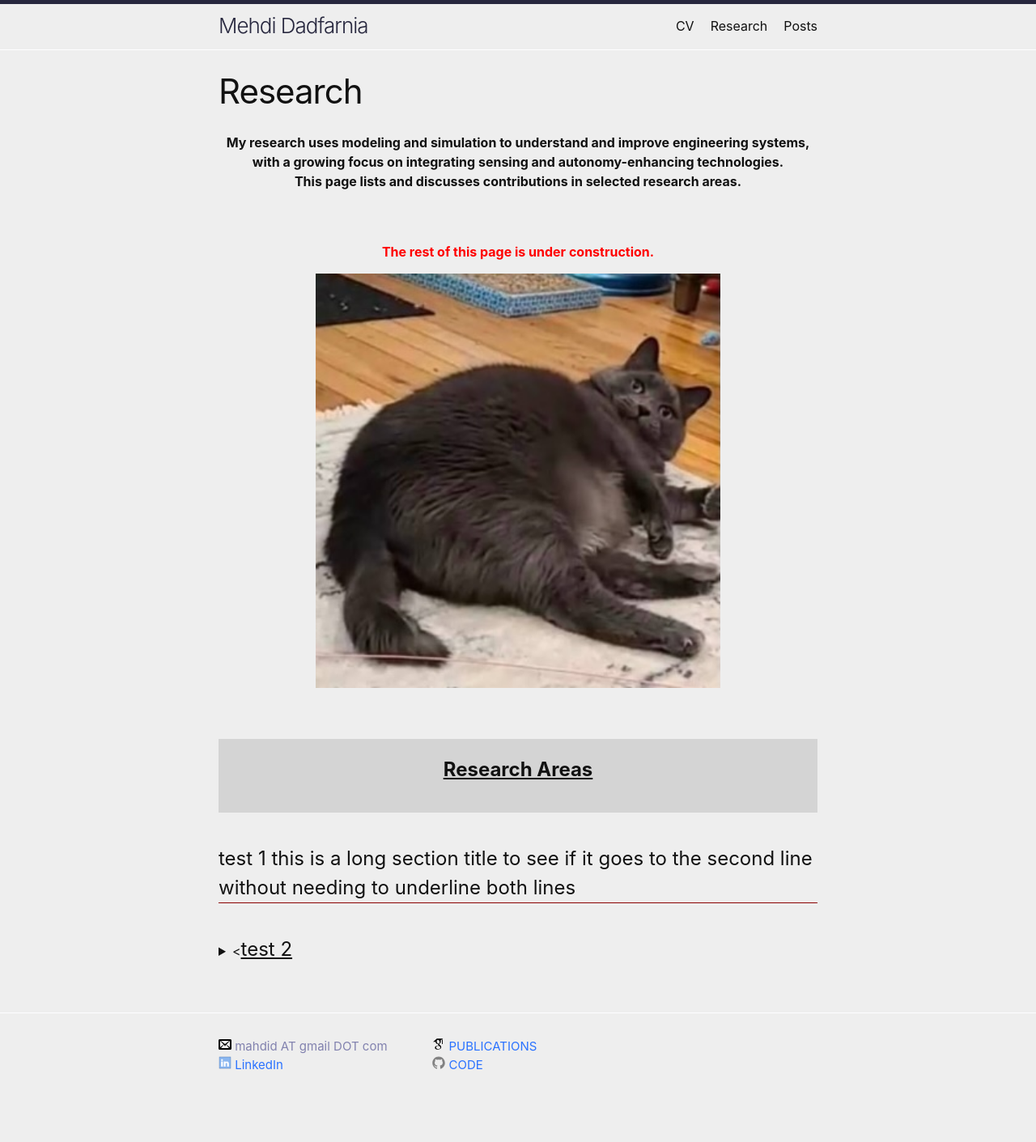
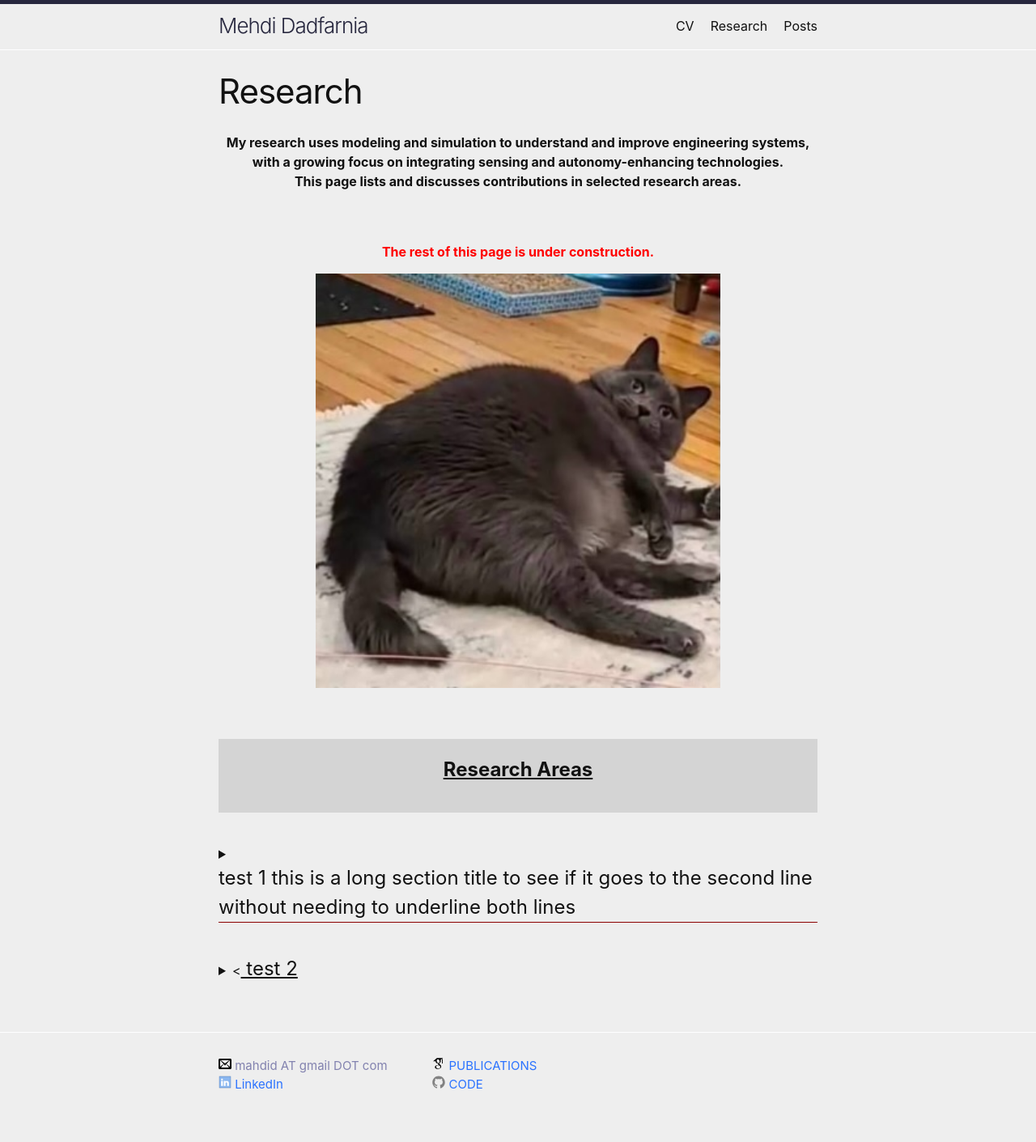
Before and after one commit to mehdidadfarnia/mehdidadfarnia.github.io, a Jekyll site: the page built from research.markdown, in a window 1280 px wide. Shown: the whole page at 81% size. Built offline with Jekyll 4.4.1, drawn with Linux system fonts in a browser that asks for light colours; before the commit the page ends 1387 px from its top, so only the background shows below that.

Commit message:
testing expandable section try 11

```diff
--- a/research.markdown
+++ b/research.markdown
@@ -23,16 +23,16 @@ permalink: /Research/
 <br>
 
 <details>
-  <summary style="display: flex; align-items: center; list-style: revert;">
+  <summary>
     <h1 style="display: block; border-bottom: 1px solid darkred; margin: 0; flex: 1;">test 1 this is a long section title to see if it goes to the second line without needing to underline both lines</h1>
   </summary>
-  hidden content
+  hidden content, this is a test
 </details>
 
 <br>
 
 <details>
-  <summary><<h1 style="display: inline; text-decoration: underline;">test 2</h1></summary>
+  <summary><<h1 style="display: inline; text-decoration: underline;"> test 2</h1></summary>
 
 hidden content 2
 
```
